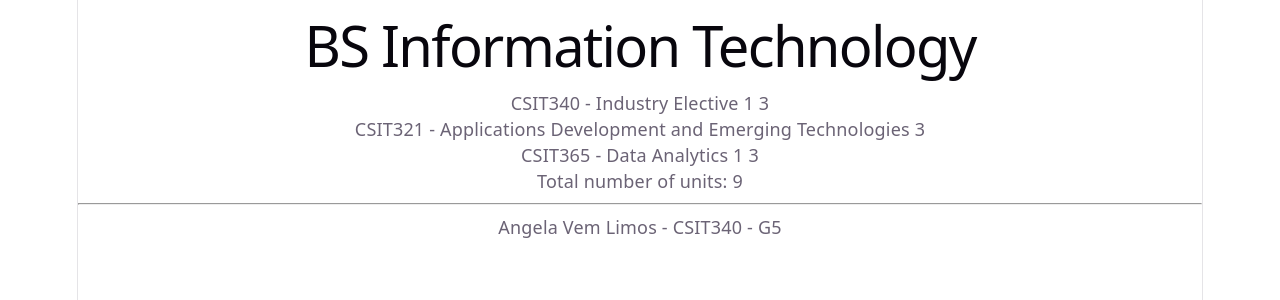
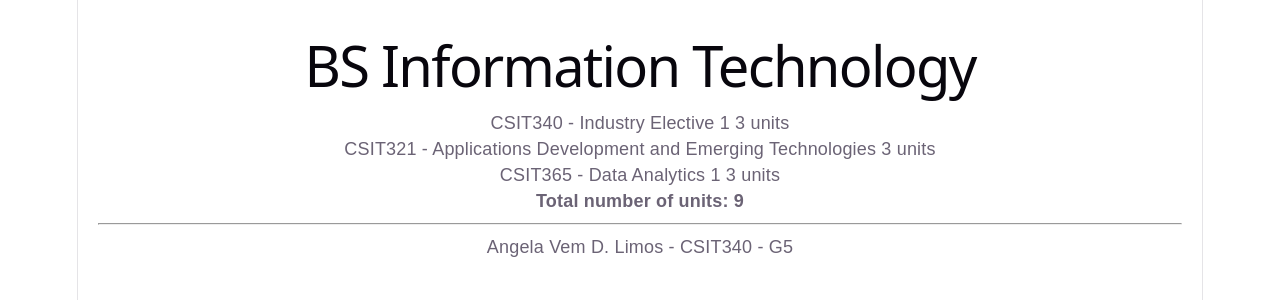
Before and after one commit to angelavemlimos/CSIT340G5-Lab3-Salera, a React (Vite) app: page / in a window 1280 px wide. Shown: the top 300 px of the page. Built offline with nearby package versions, Linux system fonts and the light colour scheme.

Commit message:
1.5: course information step 5

```diff
--- a/src/App.jsx
+++ b/src/App.jsx
@@ -1,11 +1,11 @@
 const Header = (props) => {
-  return <h1>{props.course}</h1>
+  return <h1>{props.course.name}</h1>
 }
 
 const Part = (props) => {
   return (
     <p>
-      {props.part.name} {props.part.exercises}
+      {props.part.name} {props.part.exercises} units
     </p>
   )
 }
@@ -22,7 +22,7 @@ const Content = (props) => {
 
 const Total = (props) => {
   const total = props.parts[0].exercises + props.parts[1].exercises + props.parts[2].exercises
-  return <p> Total number of units: {total} </p>
+  return <p><strong>Total number of units:  {total}</strong></p>
 }
 
 const Footer = (props) => {
@@ -35,8 +35,9 @@ const Footer = (props) => {
 }
 
 const App = () => {
-  const course = 'BS Information Technology'
-  const parts = [
+  const course = {
+    name: 'BS Information Technology',
+    parts: [
       {
         name: 'CSIT340 - Industry Elective 1',
         exercises: 3
@@ -50,16 +51,17 @@ const App = () => {
         exercises: 3
       }
     ]
+  }
 
-  const studentName = 'Angela Vem Limos'
+  const studentName = 'Angela Vem D. Limos'
   const courseCode = 'CSIT340'
   const section = 'G5'
 
   return (
-    <div>
+    <div style={{ padding: '20px', fontFamily: 'Arial, sans-serif' }}>
       <Header course = {course} />
-      <Content parts={parts} />
-      <Total parts={parts} />
+      <Content parts={course.parts} />
+      <Total parts={course.parts} />
       <Footer fullName={studentName} courseCode={courseCode} section={section} />
      </div>
   )
```
Lines whose indentation alone changed are shown as unchanged.
